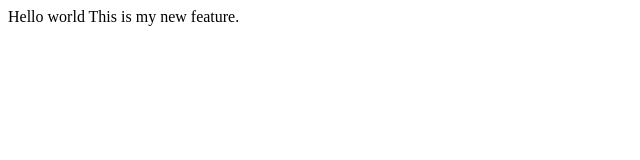
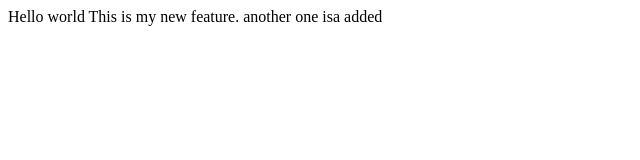
Before and after one commit to uzairbangee/lecture1, a plain HTML site: page index.html in a window 1280 px wide. Shown: the whole page, without its empty margins (0-640 px from the left). Drawn offline with Linux system fonts and the light colour scheme.

Commit message:
add one more

```diff
--- a/index.html
+++ b/index.html
@@ -6,5 +6,6 @@
 	<body>
 		Hello world
 		This is my new feature.
+		another one isa added
 	</body>
 </html>
```
